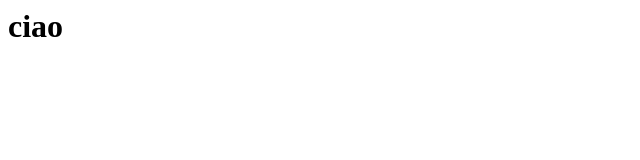
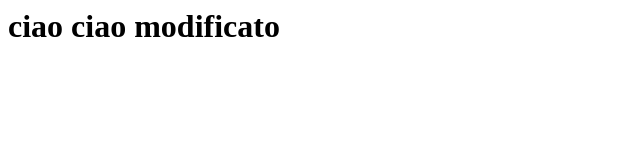
Before and after one commit to iTzKeeWee/Corso-dist2023, a plain HTML site: page index.html in a window 1280 px wide. Shown: the whole page, without its empty margins (0-640 px from the left). Drawn offline with Linux system fonts and the light colour scheme.

Commit message:
file modificato

```diff
--- a/index.html
+++ b/index.html
@@ -1,5 +1,5 @@
 <html>
  <head>
-<h1>ciao</h1>
+<h1>ciao ciao modificato</h1>
 </head>
 <html>
```
